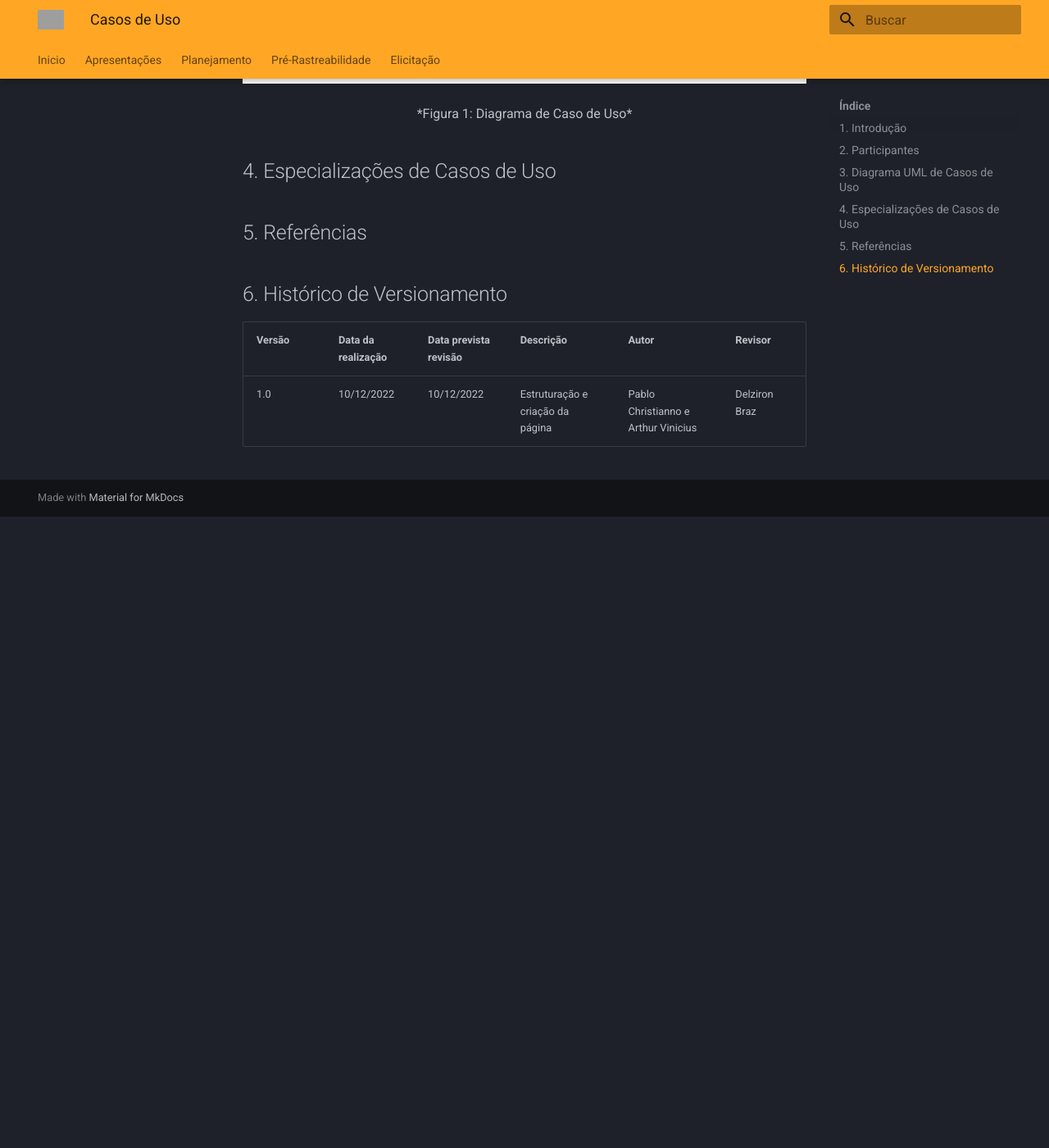
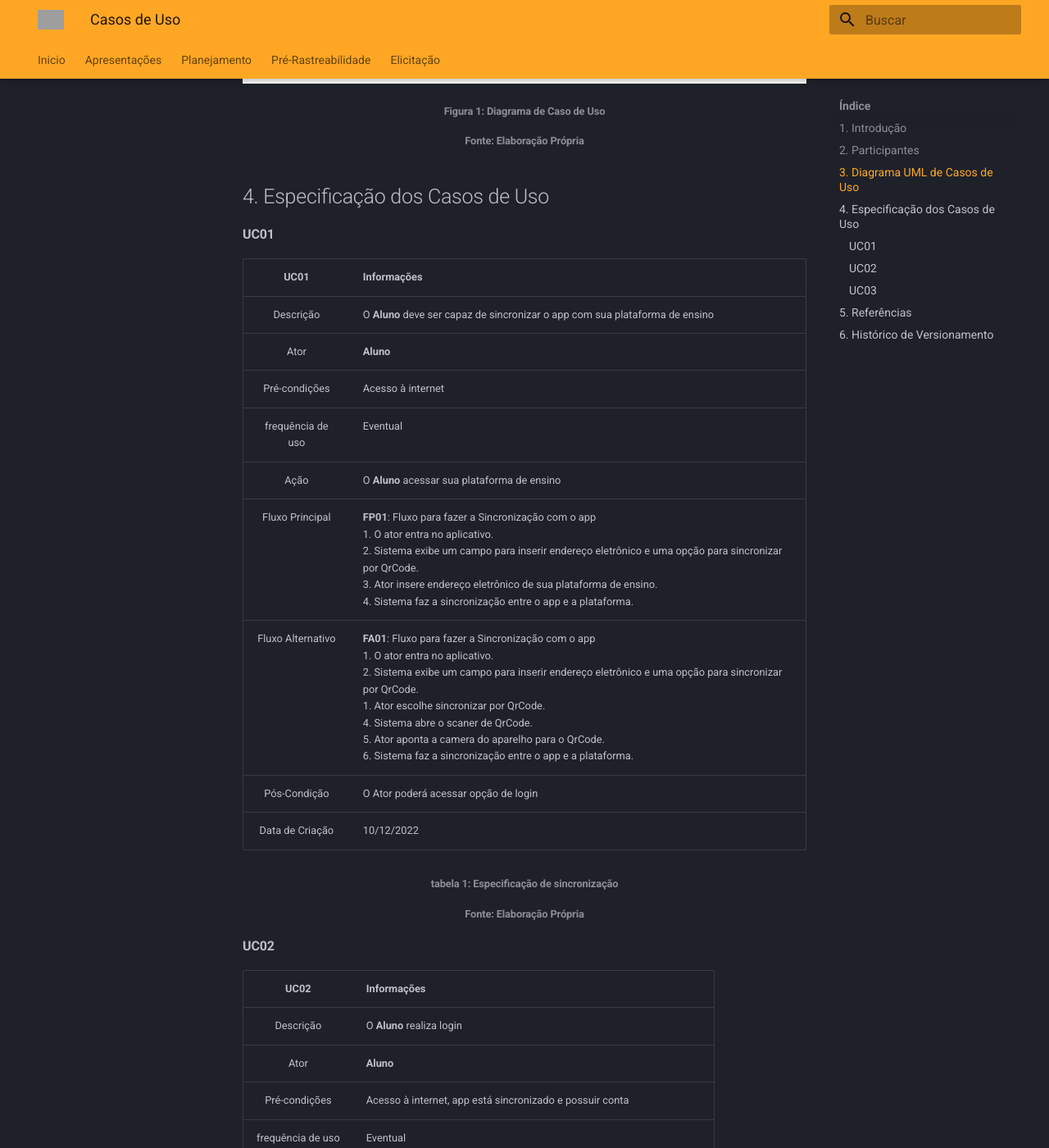
Before and after one commit to Requisitos-de-Software/2022.2-Moodle, an MkDocs documentation site: the page built from docs/modelagem/Caso-de-Uso.md, in a window 1280 px wide and 1400 px high, scrolled down 1605 px. Shown: the whole window at 82% size. Built offline with MkDocs 1.6.1 and Material for MkDocs 9.7.7, drawn with Linux system fonts in a browser that asks for light colours; before the commit the page ends 2235 px from its top, so only the background shows below that; some of the changed text lies outside the part shown; grey boxes are pictures that could not be loaded.

Commit message:
Adicionando primeiras especificações de casos de uso

```diff
--- a/docs/modelagem/Caso-de-Uso.md
+++ b/docs/modelagem/Caso-de-Uso.md
@@ -5,7 +5,7 @@
     Caso de uso é uma técnica de modelagem de requisitos funcionais, através dela é capaz de representar  um conjunto de sequências de ações
     que o usuário é capaz de realizar no sistema seguindo um fluxo de eventos possíveis para atingir um determinado objetivo. Comumente
     representado por um diagrama UML aonde se expõe seus elementos: atores, sistema, casos de uso e relacionamento. Entretanto é importante
-    fazer uso de especializações de casos de uso, uma descrição complementar ao diagrama que trás mais detalhes sobre os casos de uso do
+    fazer uso de especificações de casos de uso, uma descrição complementar ao diagrama que trás mais detalhes sobre os casos de uso do
     diagrama.
 </p>
 
@@ -16,13 +16,74 @@
 ## 3. Diagrama UML de Casos de Uso
 
 ![imagem](../Assets/modelagem/Use_case.jpeg)
+
 <center>
-    *Figura 1: Diagrama de Caso de Uso*
+<h6 aling = 'center'>Figura 1: Diagrama de Caso de Uso</h6>
+<h6 aling = 'center'>Fonte: Elaboração Própria</h6>
 </center>
 
-## 4. Especializações de Casos de Uso
+## 4. Especificação dos Casos de Uso
+
+#### UC01
+
+| <b>UC01</b> | <b>Informações</b> |
+|:---------------------:|----------------------------|
+| Descrição         | O <b>Aluno</b> deve ser capaz de sincronizar o app com sua plataforma de ensino |
+| Ator              | <b>Aluno</b> |
+| Pré-condições     | Acesso à internet |
+| frequência de uso | Eventual |
+| Ação              | O <b>Aluno</b> acessar sua plataforma de ensino |
+| Fluxo Principal   | <b>FP01</b>: Fluxo para fazer a Sincronização com o app</br>1. O ator entra no aplicativo.</br>2. Sistema exibe um campo para inserir endereço eletrônico e uma opção para sincronizar por QrCode.</br>3. Ator insere endereço eletrônico de sua plataforma de ensino.<br>4. Sistema faz a sincronização entre o app e a plataforma.  |
+| Fluxo Alternativo | <b>FA01</b>: Fluxo para fazer a Sincronização com o app</br>1. O ator entra no aplicativo.</br>2. Sistema exibe um campo para inserir endereço eletrônico e uma opção para sincronizar por QrCode.</br>1. Ator escolhe sincronizar por QrCode.<br>4. Sistema abre o scaner de QrCode.</br>5. Ator aponta a camera do aparelho para o QrCode.</br>6. Sistema faz a sincronização entre o app e a plataforma. |
+| Pós-Condição      | O Ator poderá acessar opção de login |
+| Data de Criação   | 10/12/2022 |
+
+<center>
+<h6 aling = 'center'>tabela 1: Especificação de sincronização</h6>
+<h6 aling = 'center'>Fonte: Elaboração Própria</h6>
+</center>
+
+#### UC02
+
+| <b>UC02</b> | <b>Informações</b> |
+|:---------------------:|----------------------------|
+| Descrição         | O <b>Aluno</b> realiza login |
+| Ator              | <b>Aluno</b> |
+| Pré-condições     | Acesso à internet, app está sincronizado e possuir conta |
+| frequência de uso | Eventual |
+| Ação              | O <b>Aluno</b> entrar na sua conta |
+| Fluxo Principal   | <b>FP01</b>: Fluxo para fazer login</br>1. O ator entra no aplicativo.</br>2. O ator sincroniza o app com sua plataforma de ensino.</br>3. Sistema exibe dois campos, um de identificação e outro de senha.<br>4. Ator insere seus dados de login.</br>5. Ator aperta no botão de entrar.</br>5. Sistema Verifica dados. |
+| Fluxo Alternativo | <b>FA01</b>: Fluxo para fazer login</br>1. O ator entra no aplicativo.</br>2. O ator sincroniza o app com sua plataforma de ensino.</br>3. Sistema exibe dois campos, um de identificação e outro de senha.<br>4. Ator insere seus dados de login errôneos.</br>5. Ator aperta no botão de entrar.</br>6. Sistema Verifica dados.</br>7. Sistema apresenta erro de login. |
+| Pós-Condição      | O Ator terá acesso as funcionalidades de um usuário logado no sistema |
+| Data de Criação   | 10/12/2022 |
+
+<center>
+<h6 aling = 'center'>tabela 2: Especificação de Login</h6>
+<h6 aling = 'center'>Fonte: Elaboração Própria</h6>
+</center>
+
+#### UC03
+
+| <b>UC03</b> | <b>Informações</b> |
+|:---------------------:|----------------------------|
+| Descrição         | O <b>Aluno</b> pode se cadastrar em um curso |
+| Ator              | <b>Aluno</b> |
+| Pré-condições     | Acesso à internet e está logado |
+| frequência de uso | Eventual |
+| Ação              | O <b>Aluno</b> fazer cadastro em curso |
+| Fluxo Principal   | <b>FP01</b>: Fluxo para fazer cadastro em um curso</br>1. Ator clica na ícone de lupa na parte superior direita.</br>2. O ator digita o nome do curso que deseja se cadastrar.</br>3. Sistema exibe o curso pesquisado.<br>4. Ator confere informações do curso.</br>5. Ator insere chave de acesso.</br>5. Sistema Verifica chave de acesso. |
+| Fluxo Alternativo | <b>FA01</b>: Fluxo para fazer cadastro em um curso</br>1. Ator clica na ícone de lupa na parte superior direita.</br>2. O ator digita o nome do curso que deseja se cadastrar.</br>3. Sistema exibe o curso pesquisado.<br>4. Ator confere informações do curso.</br>5. Ator insere chave de acesso errada.</br>5. Sistema Verifica chave de acesso.<br>6. Sistema apresenta erro |
+| Pós-Condição      | O Ator terá como acessar o ambiente virtual do curso no app|
+| Data de Criação   | 10/12/2022 |
+
+<center>
+<h6 aling = 'center'>tabela 3: Especificação de Cadastro em Curso</h6>
+<h6 aling = 'center'>Fonte: Elaboração Própria</h6>
+</center>
 
 ## 5. Referências
+https://www.devmedia.com.br/especificacao-de-casos-de-uso-na-pratica/18427
+https://edisciplinas.usp.br/pluginfile.php/3720765/course/section/857581/Aula02_CasosDeUso.pdf
 
 ## 6. Histórico de Versionamento
 
```
Also changed, not shown: docs/Assets/modelagem/Use_case.jpeg.
